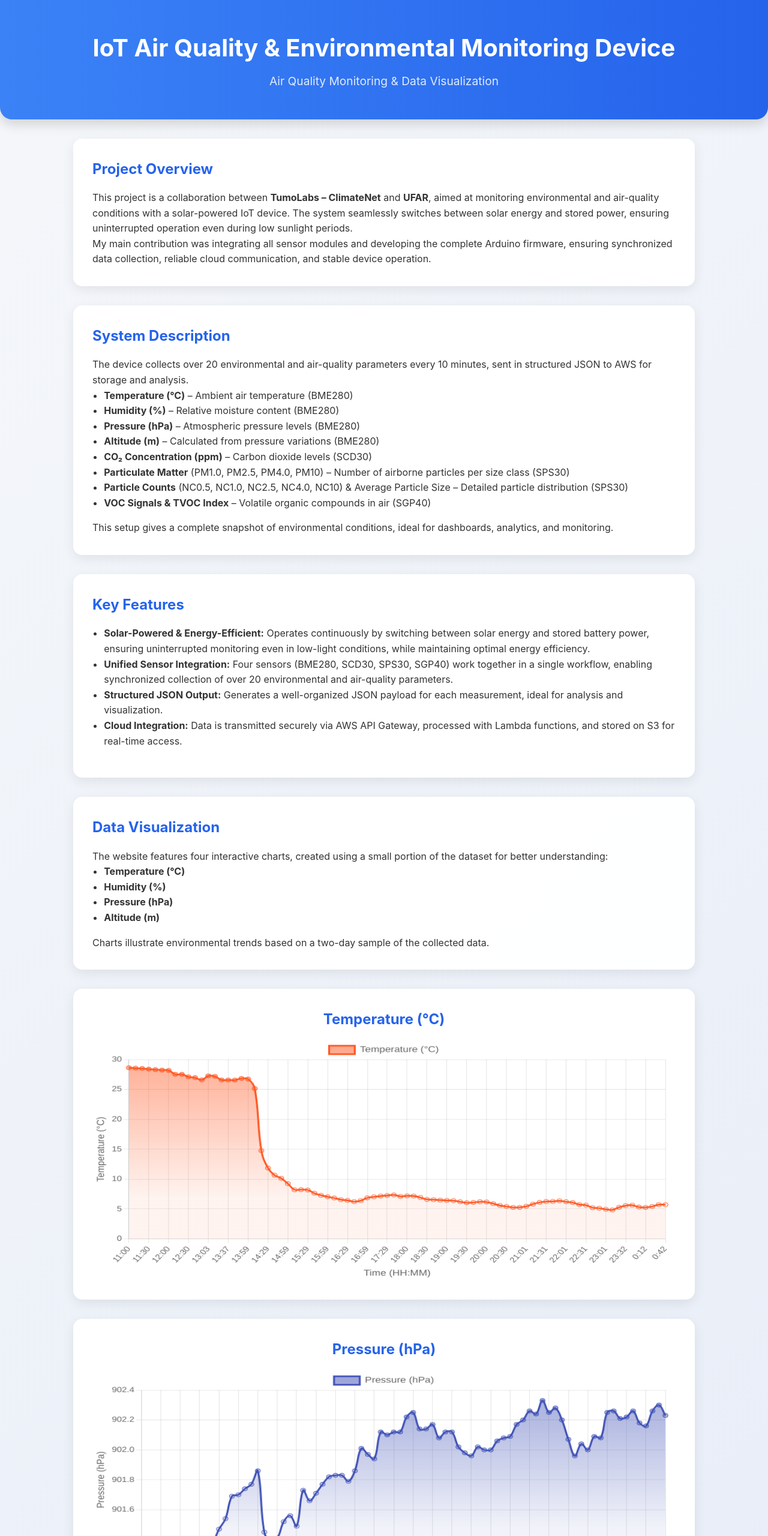
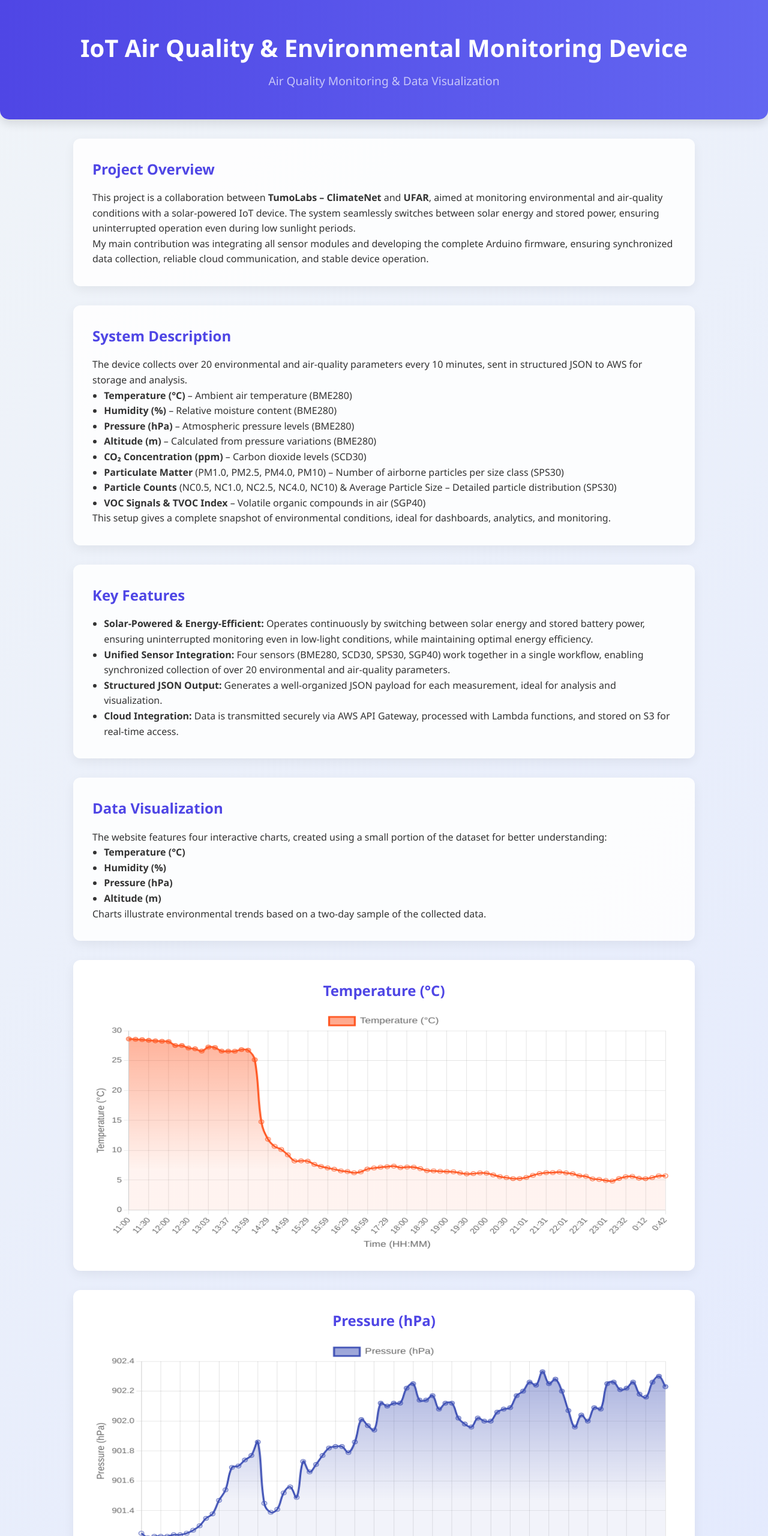
Before and after one commit to naremanukiian/IoTAirQuality, a plain HTML site: page index.html in a window 1280 px wide. Shown: the top 2560 px of the page at 60% size. Drawn offline with nearby package versions, Linux system fonts and the light colour scheme.

Commit message:
Update style.css

```diff
--- a/style.css
+++ b/style.css
@@ -3,11 +3,11 @@
   margin: 0;
   padding: 0;
   box-sizing: border-box;
-  font-family: 'Inter', sans-serif;
+  font-family: 'Segoe UI', Tahoma, Geneva, Verdana, sans-serif;
 }
 
 body {
-  background: linear-gradient(135deg, #f5f7fa, #e4ebf7);
+  background: linear-gradient(135deg, #f0f4f8, #e0e7ff);
   color: #333;
   line-height: 1.6;
   overflow-x: hidden;
@@ -15,17 +15,16 @@ body {
 
 /* HEADER */
 header {
-  background: linear-gradient(90deg, #3b82f6, #2563eb);
+  background: linear-gradient(90deg, #4f46e5, #6366f1);
   color: white;
   padding: 3rem 2rem;
   text-align: center;
-  border-bottom-left-radius: 20px;
-  border-bottom-right-radius: 20px;
-  box-shadow: 0 8px 20px rgba(0, 0, 0, 0.15);
+  border-bottom-left-radius: 15px;
+  border-bottom-right-radius: 15px;
+  box-shadow: 0 8px 15px rgba(0,0,0,0.1);
   position: sticky;
   top: 0;
   z-index: 100;
-  animation: fadeDown 1s ease;
 }
 
 header h1 {
@@ -36,7 +35,7 @@ header h1 {
 header p {
   margin-top: 0.5rem;
   font-size: 1.2rem;
-  color: rgba(255, 255, 255, 0.85);
+  color: #ffffffaa;
 }
 
 /* MAIN CONTENT */
@@ -48,100 +47,72 @@ main {
 
 /* OVERVIEW SECTIONS */
 .overview {
-  background: rgba(255, 255, 255, 0.95);
+  background: #ffffffdd;
   padding: 2rem;
   margin-bottom: 2rem;
-  border-radius: 15px;
-  box-shadow: 0 6px 20px rgba(0, 0, 0, 0.08);
-  opacity: 0;
-  transform: translateY(20px);
-  animation: fadeInUp 1s forwards;
-  transition: transform 0.3s, box-shadow 0.3s;
-}
-
-.overview:hover {
-  transform: translateY(-5px);
-  box-shadow: 0 10px 25px rgba(0,0,0,0.12);
+  border-radius: 12px;
+  box-shadow: 0 6px 18px rgba(0,0,0,0.06);
 }
 
 .overview h2 {
-  color: #2563eb;
+  color: #4f46e5;
   margin-bottom: 1rem;
 }
 
 .overview ul {
   margin-left: 1.2rem;
-  margin-bottom: 1rem;
 }
 
 /* CHARTS */
 .charts-section {
   display: grid;
-  grid-template-columns: 1fr;  /* one chart per row */
+  grid-template-columns: 1fr; /* one chart per row */
   gap: 2rem;
 }
 
 .chart-container {
   background: white;
   padding: 2rem;
-  border-radius: 15px;
-  box-shadow: 0 6px 20px rgba(0,0,0,0.08);
+  border-radius: 12px;
+  box-shadow: 0 6px 18px rgba(0,0,0,0.06);
   width: 100%;
   height: auto;
   overflow: visible;
-  opacity: 0;
-  transform: translateY(20px);
-  animation: fadeInUp 1s forwards;
-}
-
-.chart-container:nth-child(1) { animation-delay: 0.1s; }
-.chart-container:nth-child(2) { animation-delay: 0.3s; }
-.chart-container:nth-child(3) { animation-delay: 0.5s; }
-.chart-container:nth-child(4) { animation-delay: 0.7s; }
-
-.chart-container h2 {
-  text-align: center;
-  color: #2563eb;
-  margin-bottom: 1rem;
 }
 
 canvas {
   width: 100% !important;
   height: 400px !important;
+  max-width: 100%;
+}
+
+/* Chart titles */
+.chart-container h2 {
+  text-align: center;
+  color: #4f46e5;
+  margin-bottom: 1rem;
 }
 
 /* FOOTER */
 footer {
   text-align: center;
-  padding: 2rem;
-  background: linear-gradient(90deg, #dbeafe, #bfdbfe);
+  padding: 1.5rem;
+  background-color: #f0f4f8;
   margin-top: 3rem;
-  border-top-left-radius: 15px;
-  border-top-right-radius: 15px;
-  box-shadow: 0 -4px 15px rgba(0,0,0,0.05);
 }
 
 footer a {
-  color: #2563eb;
+  color: #4f46e5;
   text-decoration: none;
-  font-weight: 500;
 }
 
 footer a:hover {
-  color: #1d4ed8;
-}
-
-/* ANIMATIONS */
-@keyframes fadeInUp {
-  to { opacity: 1; transform: translateY(0); }
-}
-
-@keyframes fadeDown {
-  from { opacity: 0; transform: translateY(-20px); }
-  to { opacity: 1; transform: translateY(0); }
+  color: #3b82f6;
 }
 
 /* RESPONSIVE */
 @media (max-width: 900px) {
-  .charts-section { grid-template-columns: 1fr; }
+  .charts-section {
+    grid-template-columns: 1fr;
+  }
 }
```
